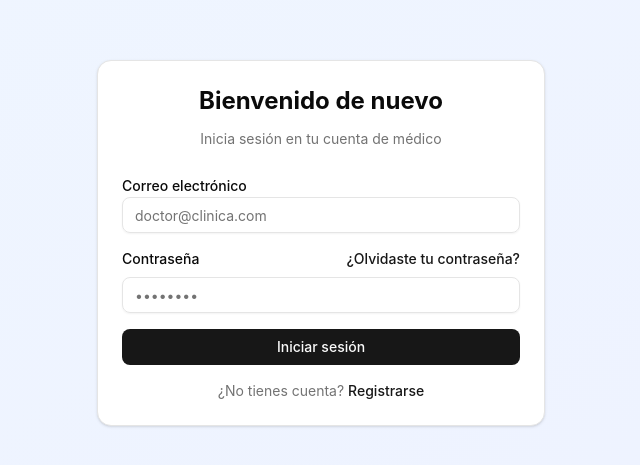
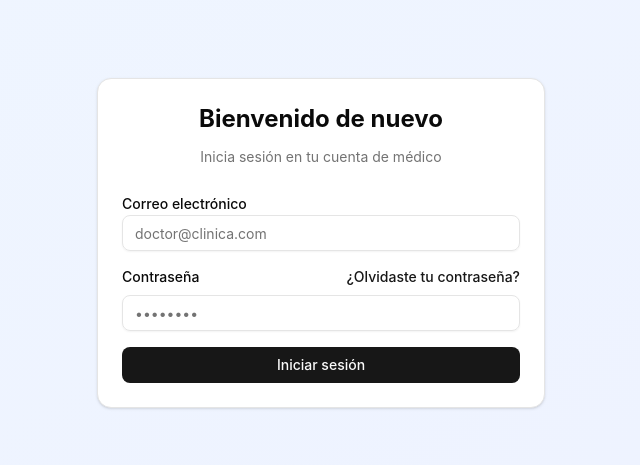
Before and after one commit to GiorgyArmani/APP-MEDICLOCK-BOEDO, a Next.js app: page /login in a window 1280 px wide. Shown: the part 157-622 px from the top of the page, without its empty margins (319-959 px from the left). Built offline with nearby package versions, Linux system fonts and the light colour scheme.

Commit message:
remove signup from now

```diff
--- a/components/auth/login-form.tsx
+++ b/components/auth/login-form.tsx
@@ -76,12 +76,7 @@ export function LoginForm() {
         {isLoading ? "Iniciando sesión..." : "Iniciar sesión"}
       </Button>
 
-      <p className="text-center text-sm text-muted-foreground">
-        ¿No tienes cuenta?{" "}
-        <Link href="/signup" className="text-primary hover:underline font-medium">
-          Registrarse
-        </Link>
-      </p>
+
     </form>
   )
 }
```
